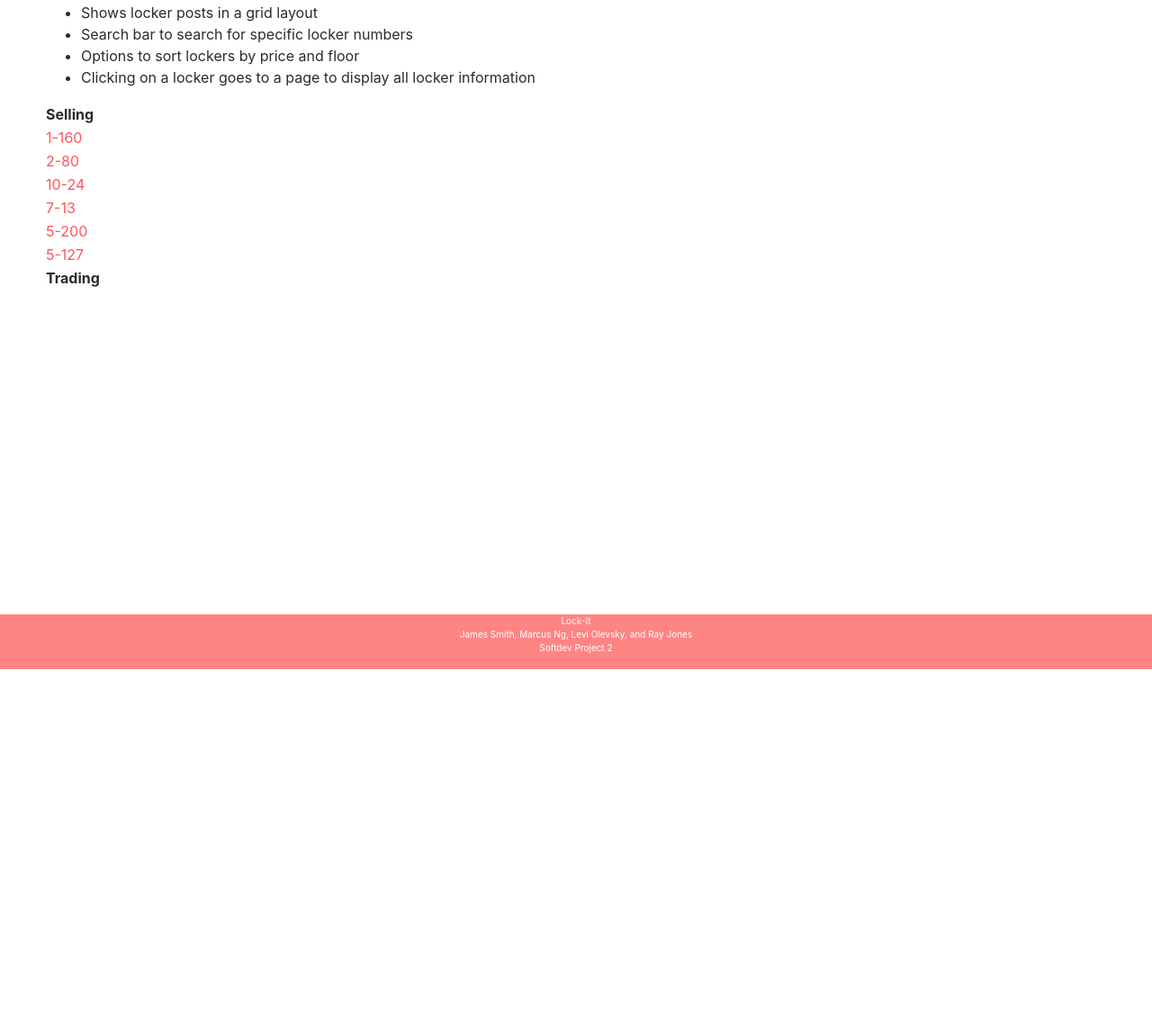
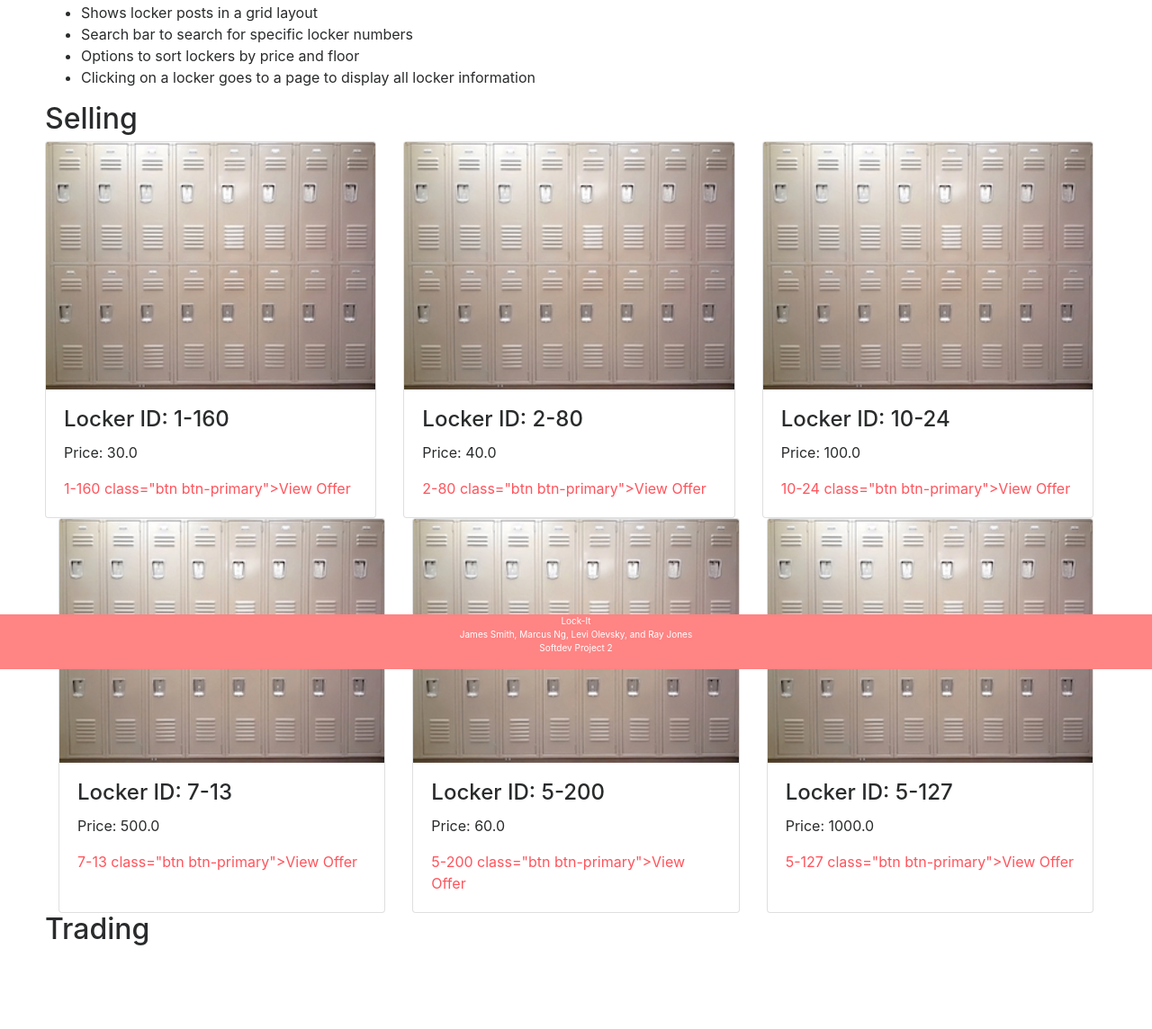
Before and after one commit to JamesSmith1202/somewhat_useful, a Flask app: page /offers in a window 1280 px wide. Shown: the part 56-1200 px from the top of the page at 90% size. Run offline with Flask 2, Linux system fonts and the light colour scheme; data comes from the database, SQL or seed files in the repository; both versions use the stored data as it was after the commit; some libraries are stand-ins or nearby versions.

Commit message:
card view

```diff
--- a/main/templates/offers.html
+++ b/main/templates/offers.html
@@ -8,18 +8,22 @@
         <li>Clicking on a locker goes to a page to display all locker information</li>
 </ul>
 
-<table>
-  <tr>
-    <th>Selling</th>
-  </tr>
+<h2>Selling</h2>
+
+<div class="card-deck">
   {% for locker in offers %}
-  <tr>
-    <td><a href={{"/display?lockerID="~locker["lockerID"] + "&type="~locker["type"]}}>{{locker["lockerID"]}}</a></td>
-  </tr>
+  <div class="card" style="width: 20rem;">
+    <img class="card-img-top" src="static/locker.jpg" alt="Card image cap">
+    <div class="card-block">
+      <h4 class="card-title">Locker ID: {{locker["lockerID"]}}</h4>
+      <p class="card-text">Price: {{locker["price"]}}</p>
+      <a href={{"/display?lockerID="~locker["lockerID"] + "&type="~locker["type"]}}>{{locker["lockerID"]}} class="btn btn-primary">View Offer</a>
+    </div>
+  </div>
+  <br>
   {% endfor %}
-  <tr>
-    <th>Trading</th>
-  </tr>
-</table>
+</div>
+
+<h2>Trading</h2>
 
 {% endblock %}
```
Also changed, not shown: main/templates/profile.html (+17 -1 lines), main/static/locker.jpg (added), main/utils/database.db.
